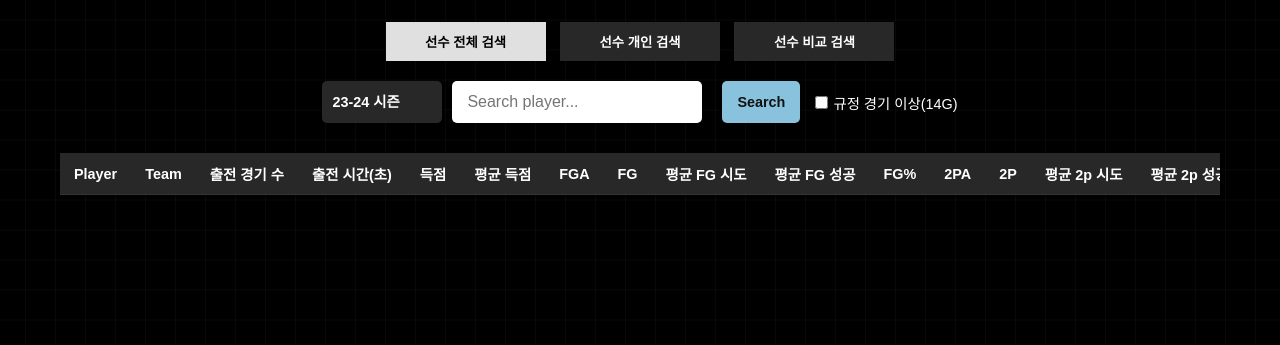
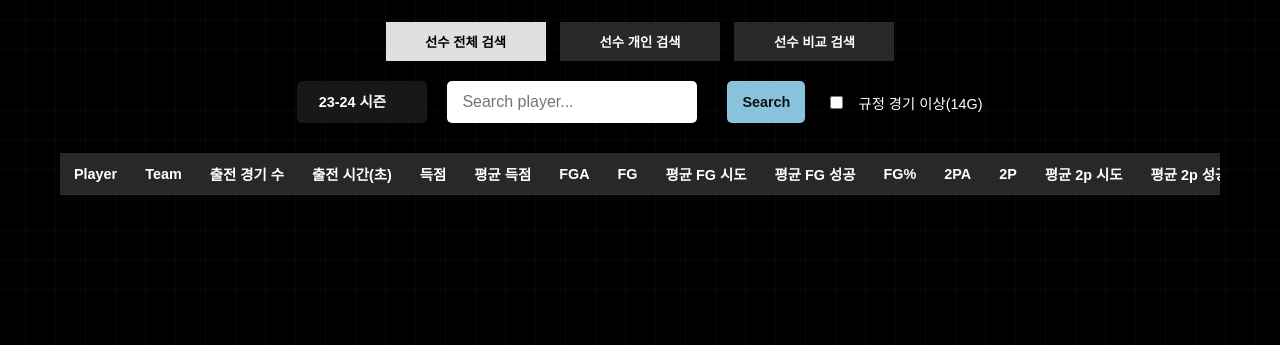
Before and after one commit to dookie777/-youtube-comment-analyzer-, a plain HTML site: page index.html in a window 1280 px wide. Shown: the part 73-418 px from the top of the page. Drawn offline with Linux system fonts and the light colour scheme; a script that the page names is missing.

Commit message:
Update index.html

```diff
--- a/index.html
+++ b/index.html
@@ -87,8 +87,9 @@ h2 {
   justify-content: center;
   align-items: center;
   flex-wrap: wrap;
-  margin-top: 0 !important;  /* 상단 여백은 그대로 두거나 10px 정도만 부여 */
+  margin-top: 0 !important;
   margin-bottom: 20px;
+  gap: 10px; /* ✅ 간격 동일하게 설정 */
 }
 
 .input-box input[type="text"],
@@ -723,19 +724,21 @@ h2 {
   }
 }
 .input-box select#seasonSelector {
-  width: 120px;
+  width: 130px;                 /* ✅ 크기 축소 */
   height: 42px;
-  background-color: #282828;  /* 다크 톤으로 변경 */
+  background-color: #181818;   /* ✅ 완전 어두운 톤으로 통일 */
   color: #fff;
   font-weight: bold;
   border: none;
   border-radius: 5px;
-  padding-left: 10px;
   font-size: 0.9rem;
+  padding: 0 10px;
+  text-align: center;          /* ✅ 텍스트 중앙 정렬 */
+  text-align-last: center;     /* ✅ 일부 브라우저용 중앙정렬 */
   appearance: none;
   -webkit-appearance: none;
   -moz-appearance: none;
-  cursor: pointer;
+  background-image: none;      /* ✅ 화살표 제거 */
 }
 .input-box {
   position: relative; /* 🔹 내부 요소의 위치 기준을 잡아줌 */
```
